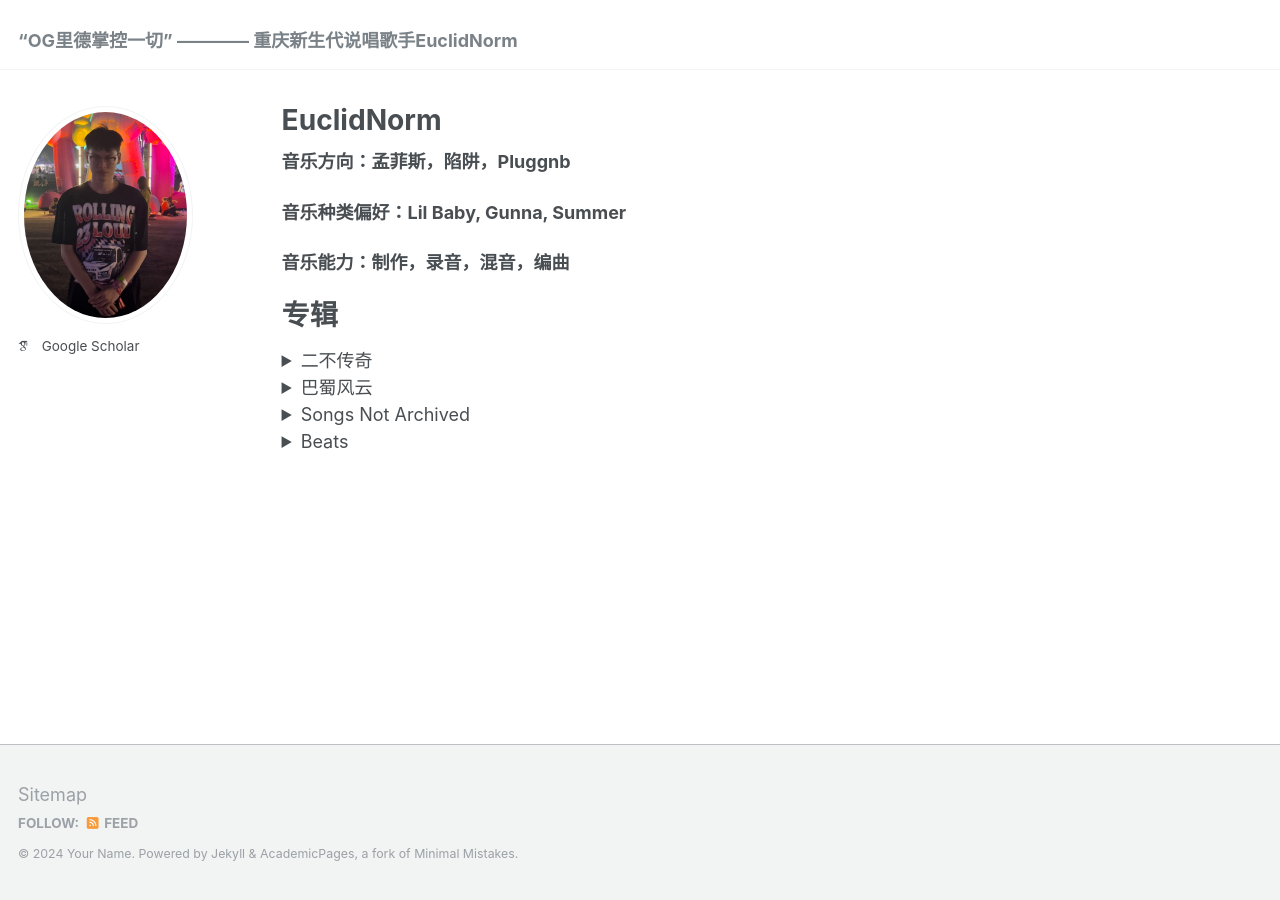
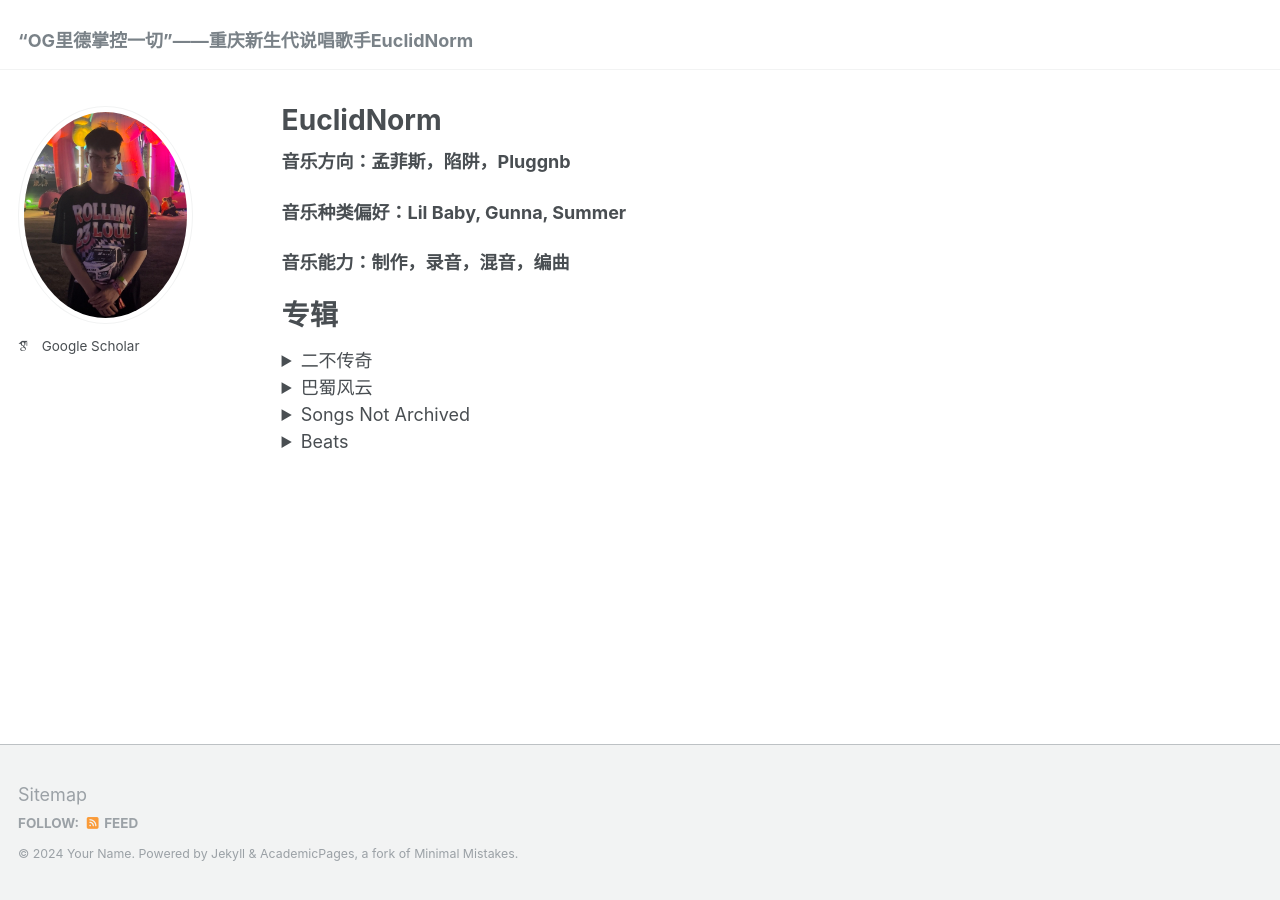
Before and after one commit to BSITA-CQ/BSITA-CQ.github.io, a Jekyll site: the page built from _pages/about.md, in a window 1280 px wide. Built offline with Jekyll 4.4.1, drawn with Linux system fonts in a browser that asks for light colours; some web fonts are replaced.

```diff
--- a/_config.yml
+++ b/_config.yml
@@ -7,7 +7,7 @@
 
 # Site Settings
 locale                   : "en-US"
-title                    : "“OG里德掌控一切” ———— 重庆新生代说唱歌手EuclidNorm"
+title                    : "“OG里德掌控一切”——重庆新生代说唱歌手EuclidNorm"
 title_separator          : "-"
 name                     : &name "Your Name"
 description              : &description "personal description"
```
